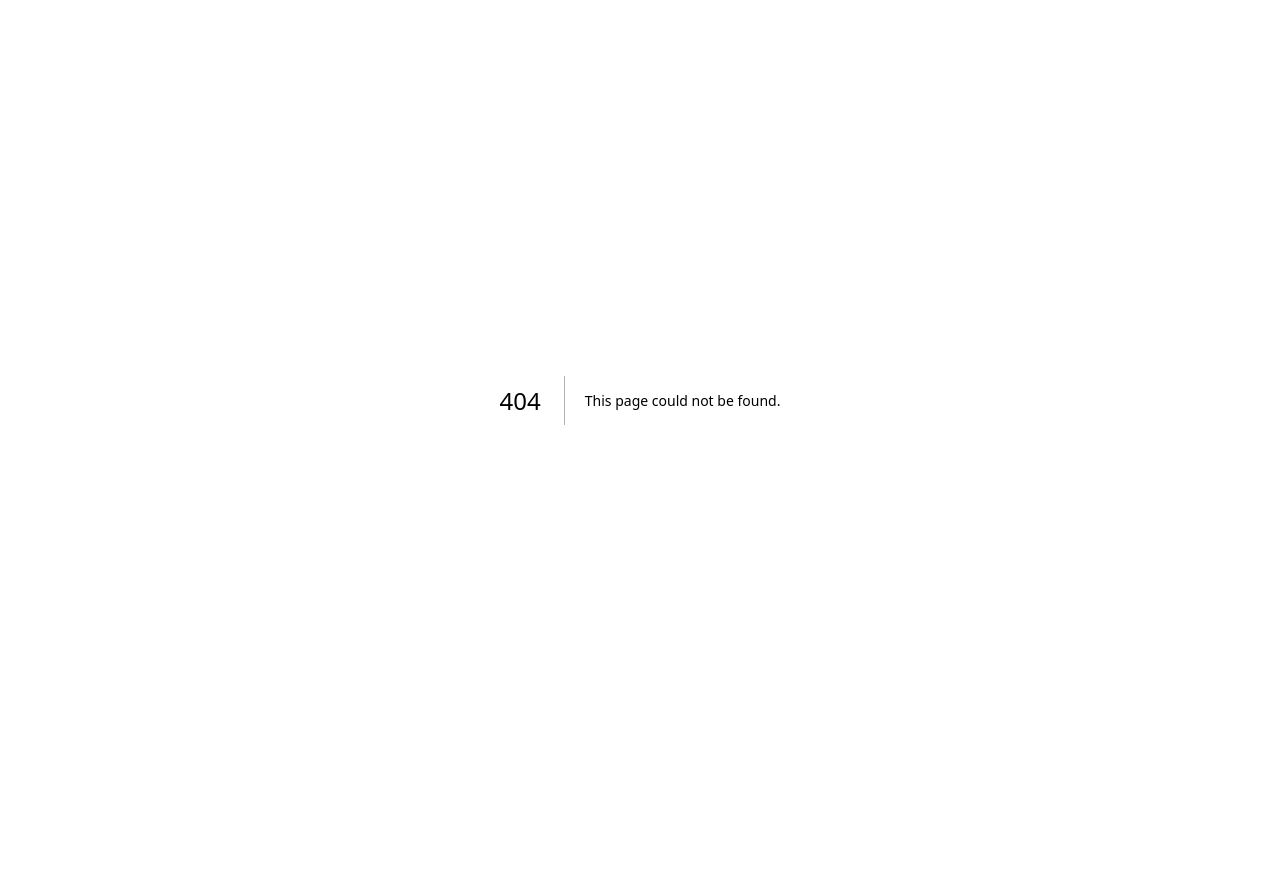
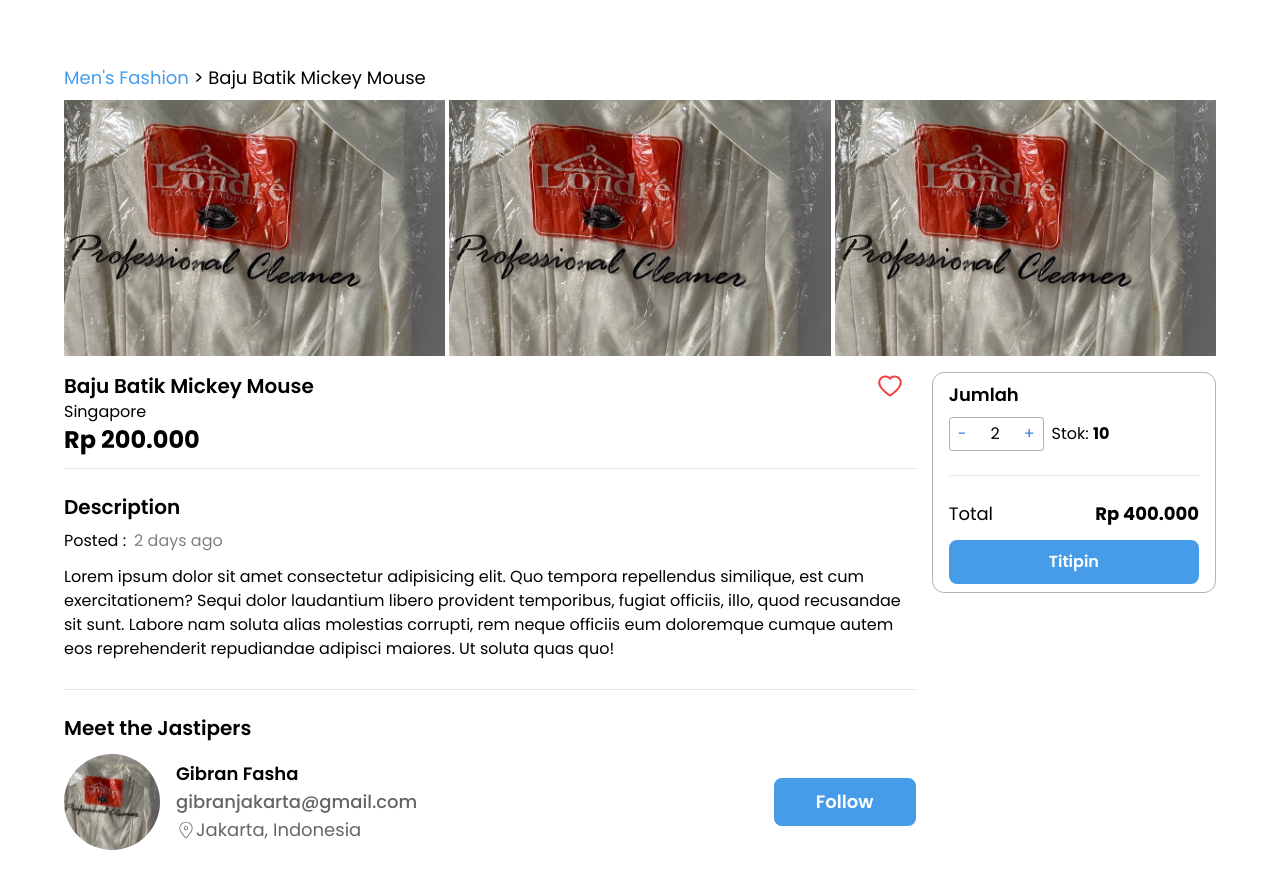
Before and after one commit to kevinssheva/titipin-garuda-hacks, a Next.js app: page /product in a window 1280 px wide. Before the commit this address had no page. Shown: the top 888 px of the page. Before the commit the page ends 800 px from the top, so only its background shows below. Built offline with nearby package versions, Linux system fonts and the light colour scheme.

Commit message:
Feat: page detail product, masih kurang container yang bisa ikut scroll

```diff
--- /dev/null
+++ b/app/product/page.tsx
@@ -0,0 +1,133 @@
+"use client";
+import Image from "next/image"
+import baju from "../../public/baju.jpg"
+import Button from "../components/Button";
+import { CiLocationOn } from "react-icons/ci";
+import { AiOutlineHeart } from "react-icons/ai";
+
+const productDetail = () => {
+    return (
+        <div className="container py-16 px-4 lg:px-16 mx-auto">
+            <div className="mb-2 text-lg lg:col-span-2">
+                <span
+                    className="cursor-pointer text-mariner-500"
+                    onClick={() => { }}
+                >
+                    Men's Fashion
+                </span>
+                {" > "}
+                <span
+                    className="cursor-pointer"
+                    onClick={() => { }}
+                >
+                    Baju Batik Mickey Mouse
+                </span>
+            </div>
+            <div className="flex justify-center space-x-2 lg:space-x-1 h-64 rounded-l rounded-r">
+                <div className="relative w-full h-full flex">
+                    <Image
+                        src={baju}
+                        className="object-cover w-full h-full"
+                        alt="media"
+                        layout="fill"
+                    />
+                </div>
+                <div className="relative w-full h-full flex">
+                    <Image
+                        src={baju}
+                        className="object-cover w-full h-full"
+                        alt="media"
+                        layout="fill"
+                    />
+                </div>
+                <div className="relative w-full h-full flex">
+                    <Image
+                        src={baju}
+                        className="object-cover w-full h-full"
+                        alt="media"
+                        layout="fill"
+                    />
+                </div>
+            </div>
+
+            <div className="flex flex-col lg:flex-row py-4">
+                <div className="w-full lg:w-9/12 lg:mr-4">
+                    <div>
+                        <div className="flex justify-between">
+                            <h1 className="text-xl font-semibold">Baju Batik Mickey Mouse</h1>
+                            <AiOutlineHeart size={28} className="text-red-500 mr-3" />
+                        </div>
+                        <p className="text-md tracking-normal">Singapore</p>
+                        <p className="text-2xl font-bold">Rp 200.000</p>
+                    </div>
+                    <hr className="my-3" />
+                    <div className="py-3">
+                        <h1 className="text-xl font-semibold">Description</h1>
+                        <p className="py-2">Posted :<span className="mx-2 opacity-50">2 days ago</span></p>
+                        <p className="py-1 text-md tracking-normal">Lorem ipsum dolor sit amet consectetur adipisicing elit. Quo tempora repellendus similique, est cum exercitationem? Sequi dolor laudantium libero provident temporibus, fugiat officiis, illo, quod recusandae sit sunt. Labore nam soluta alias molestias corrupti, rem neque officiis eum doloremque cumque autem eos reprehenderit repudiandae adipisci maiores. Ut soluta quas quo!</p>
+                    </div>
+                    <hr className="my-3" />
+                    <div className="py-3">
+                        <h1 className="text-xl pb-3 font-semibold">Meet the Jastipers</h1>
+                        <div className="flex justify-between items-center text-lg sm:flex-row flex-col">
+                            <div className="flex">
+                                <div className="w-24 h-24 relative rounded-full overflow-hidden">
+                                    <Image
+                                        src={baju}
+                                        className="object-cover w-full h-full"
+                                        alt="Profile Picture"
+                                        layout="fill"
+                                    />
+                                </div>
+                                <div className="flex flex-col justify-center ml-4">
+                                    <p className="text-md font-semibold tracking-normal">Gibran Fasha</p>
+                                    <p className="text-md tracking-normal font-medium opacity-60">gibranjakarta@gmail.com</p>
+                                    {/* // logo location */}
+                                    <div className="flex items-center">
+                                        <CiLocationOn size={20} className="text-black opacity-60" />
+                                        <p className="text-md tracking-normal opacity-60">Jakarta, Indonesia</p>
+                                    </div>
+                                </div>
+                            </div>
+
+                            <div className="w-full sm:w-2/12 mt-4 lg:mt-0">
+                                <Button disabled={false} label="Follow" onClick={() => { }} />
+                            </div>
+                        </div>
+
+                    </div>
+
+                </div>
+                <div className="w-full lg:w-3/12 border-black border border-opacity-30 rounded-xl px-4 py-2 flex flex-col mt-4 lg:mt-0 h-min">
+                    <p className="text-lg font-semibold">Jumlah</p>
+                    <div className="py-2 flex items-center">
+                        <button
+                            // onClick={handleDecrement}
+                            className="px-2 py-1 text-mariner-600 rounded-l focus:outline-none border border-black border-opacity-30 border-r-0"
+                        >
+                            -
+                        </button>
+                        <span className="px-4 py-1 border border-black border-opacity-30 border-l-0 border-r-0">2</span>
+                        <button
+                            // onClick={handleIncrement}
+                            className="px-2 py-1 text-mariner-600 rounded-r focus:outline-none border border-black border-opacity-30 border-l-0"
+                        >
+                            +
+                        </button>
+                        <div className="px-2 text-md">Stok: <span className="font-bold">10</span></div>
+                    </div>
+                    <hr className="mt-4 mb-3" />
+                    <div className="py-3 flex justify-between items-center text-lg">
+                        <p>Total</p>
+                        <p className="font-bold">Rp 400.000</p>
+                    </div>
+                    <div className="w-full">
+                        <Button disabled={false} label="Titipin" onClick={() => { }} />
+                    </div>
+                </div>
+            </div>
+        </div>
+    )
+}
+
+export default productDetail;
```
Also changed, not shown: public/baju.jpg (added).
